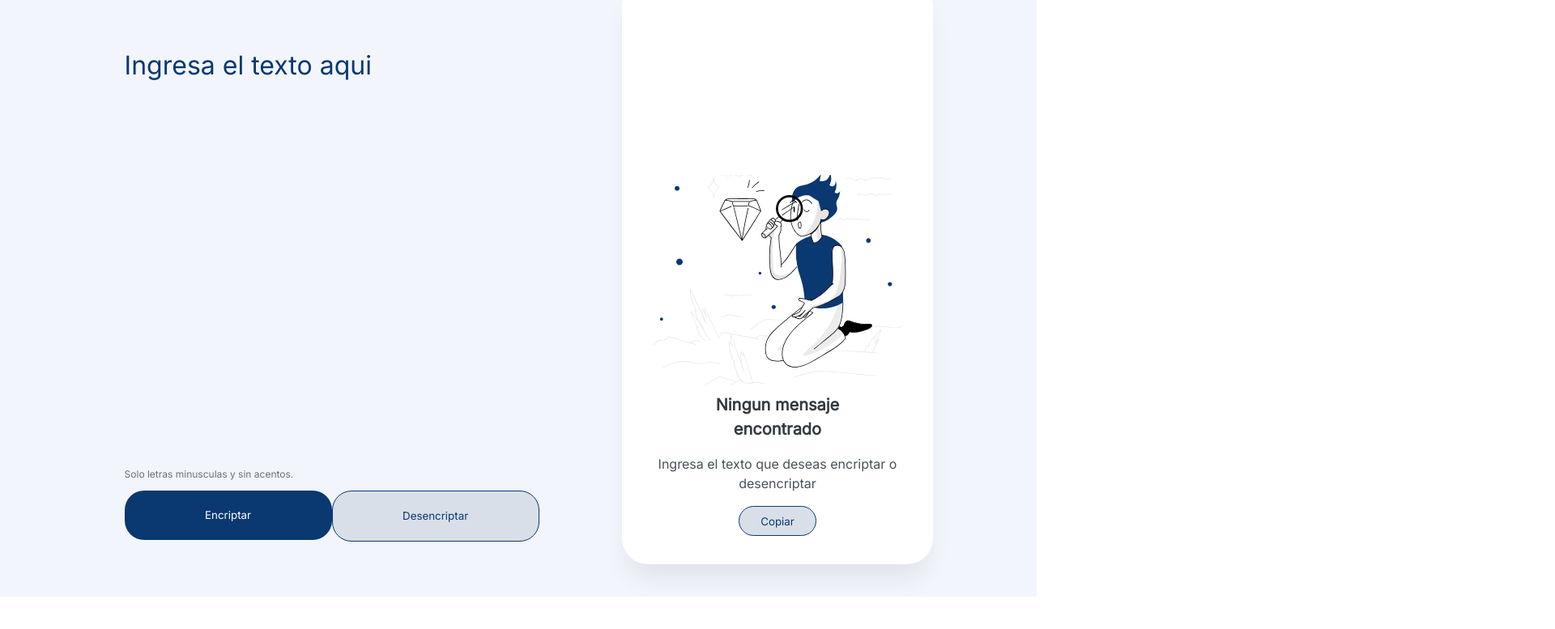
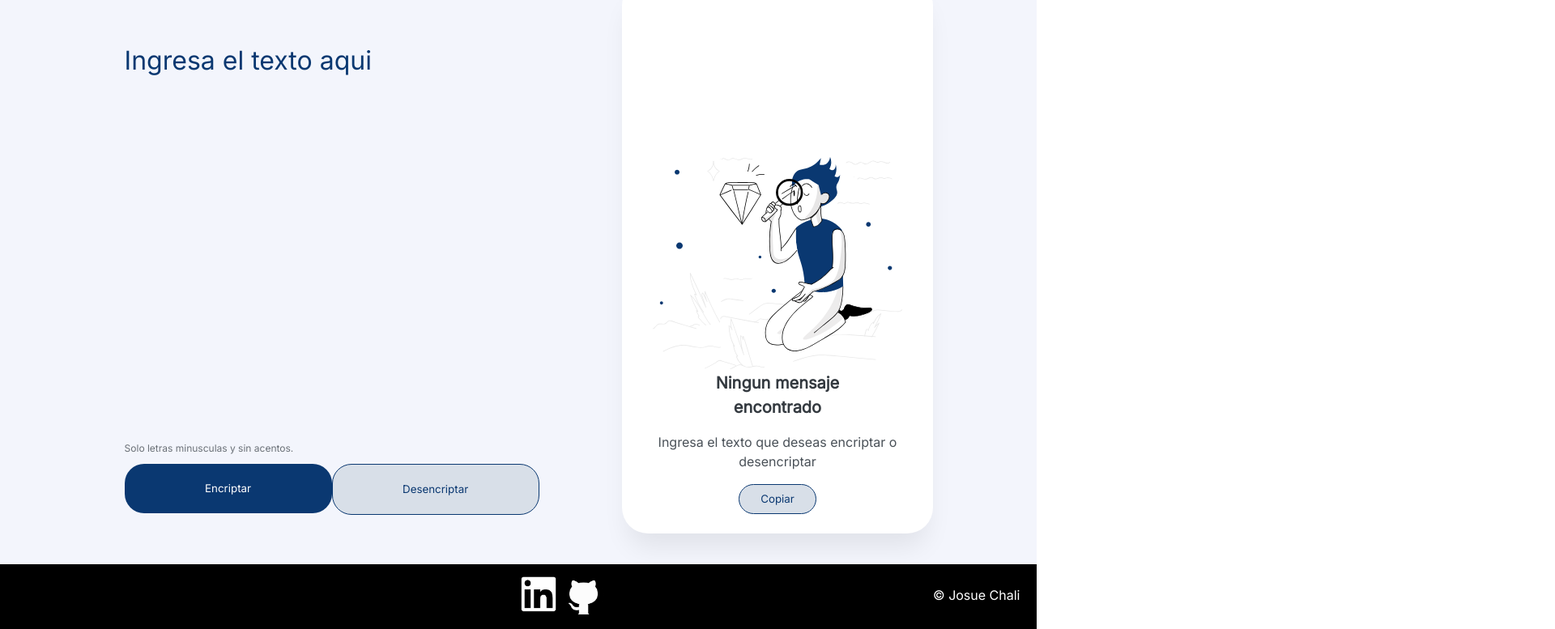
Before and after one commit to Orlandows/EncriptadorV2, a plain HTML site: page index.html in a window 1280 px wide. Shown: the part 63-840 px from the top of the page at 81% size, 1920 px wide, since content can reach past the window. Before the commit the page ends 800 px from the top, so only its background shows below. Drawn offline with Linux system fonts and the light colour scheme; some packages are replaced by stand-ins of ours; a script that the page names is missing.

Commit message:
Proyecto challenge terminado e iconos de contacto agregados

```diff
--- a/index.html
+++ b/index.html
@@ -34,6 +34,15 @@
     </div>
     </div>
 </body>
+<footer>
+    <div class="redes_sociales">
+        <a href="https://www.linkedin.com/in/orlandows/" target="_blank"><img src="Imagenes/Linkedin.png" class="red" alt="Linkedin icon"></a>
+
+        <a href="https://github.com/Orlandows" target="_blank"><img src="Imagenes/GitHub.png" alt="Github icon" class="red"></a>
+        <p class="creador">&copy; Josue Chali</p>
+    </div>
+
+</footer>
 <script src="script.js"></script>
 <script src="https://cdn.jsdelivr.net/npm/sweetalert2@10"></script>
 </html>
--- a/script.js
+++ b/script.js
@@ -70,6 +70,16 @@ botonCortar.addEventListener('click', function(event) {
   var contenido = document.querySelector('.mensaje');
   contenido.select();
 
+Swal.fire({
+    showConfirmButton: false,
+    timer: 1500,
+    title: 'Texto copiado al portapapeles',
+    text: 'Vaya secreto eh...',
+    imageUrl: './Imagenes/Clipboard.png',
+    imageWidth: 200,
+    mageHeight: 200,
+
+  })
   try {
     var resultado = document.execCommand('cut');
     console.log(resultado ? 'Contenido cortado' : 'No se pudo cortar el contenido');
--- a/style.css
+++ b/style.css
@@ -8,7 +8,7 @@
  .container {
     position: relative;
     width: 100vw;
-    height: 100vh;
+    height: 95vh;
     background-color: #f3f5fc;
  }
 
@@ -172,6 +172,7 @@
     border: none;
     font-size: 32px;
     resize: none;
+    border-radius: 24px;
  }
 
  .encriptador img{
@@ -179,6 +180,30 @@
     width: 80%;
     height: 50%;
     top: 25%;
+ }
+
+ .redes_sociales{
+    background-color: black;
+    width: 100vw;
+    height: 10vh;
+ }
+
+ .red {
+    height: 50px;
+    position: relative;
+    top: 15%;
+    left: 50%;
+ }
+
+ .red:hover{
+    margin: 0.1%;
+ }
+
+ .creador{
+    color: white;
+    position: relative;
+    left: 90%;
+    top: -30px;
  }
 /* Responsive design */
  @media (max-width: 57.5em){
```
Also changed, not shown: Imagenes/Clipboard.png, Imagenes/GitHub.png (added), Imagenes/Instragram_ico.png (added), Imagenes/Linkedin.png (added), Imagenes/Linkedin_ico.png (added).
